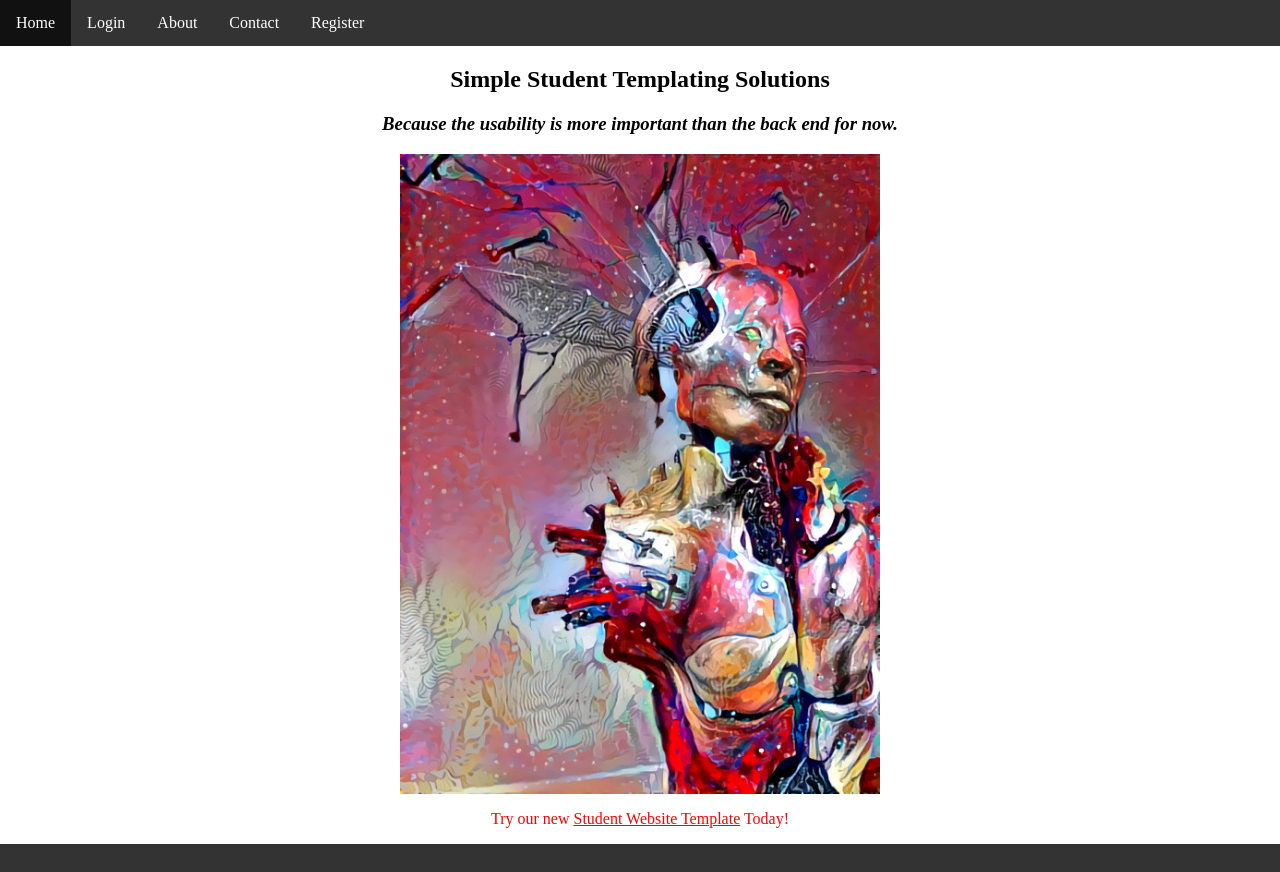
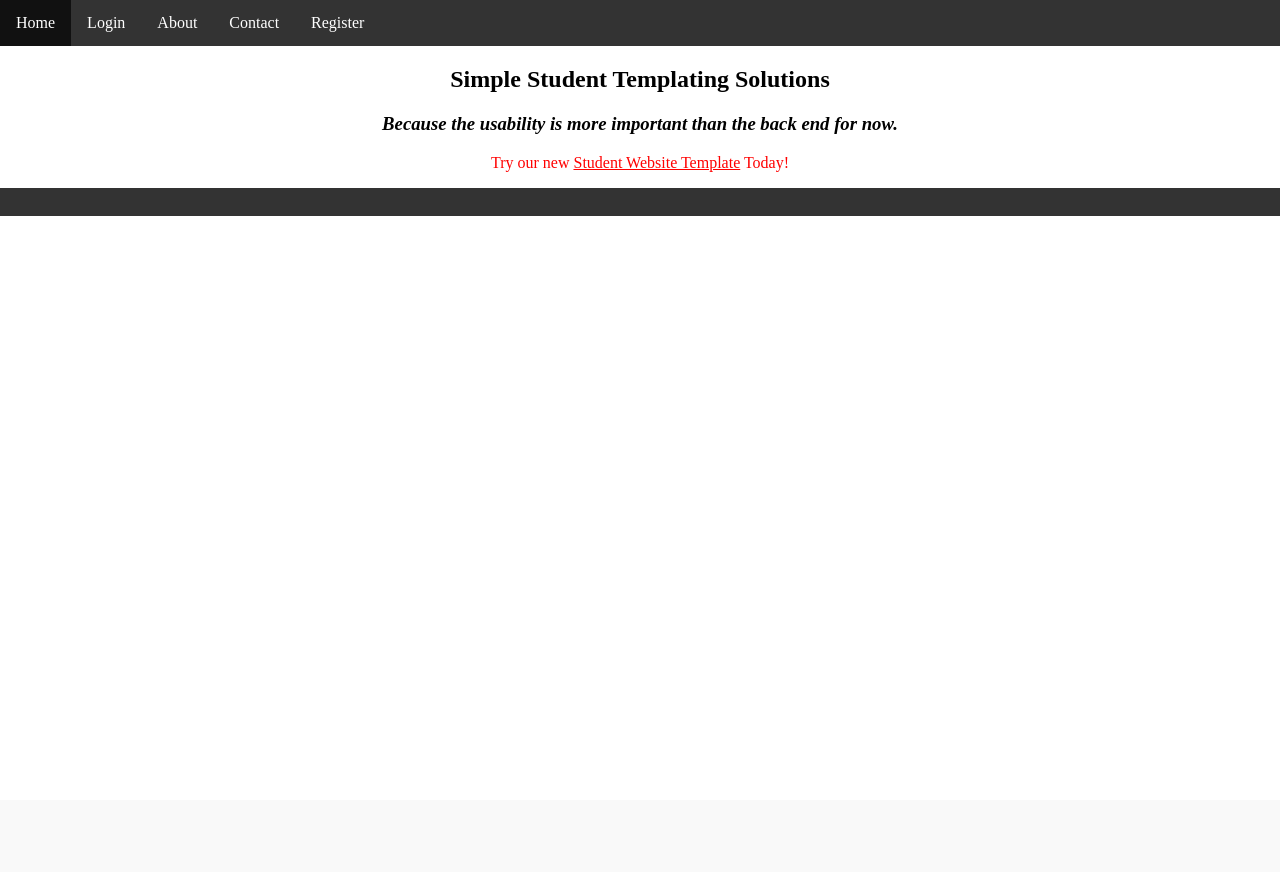
Before and after one commit to msullivan1999/SecureMessenger, a Bottle app: page / in a window 1280 px wide. After the commit the page ends 216 px from the top, so only its background shows below. Run offline with Bottle, Linux system fonts and the light colour scheme.

Commit message:
remove header image

```diff
--- a/run.py
+++ b/run.py
@@ -34,7 +34,7 @@ import controller
 host = 'localhost'
 
 # Test port, change to the appropriate port to host
-port = 8081
+port = 8082
 
 # Turn this off for production
 debug = True
--- a/templates/header.html
+++ b/templates/header.html
@@ -20,7 +20,3 @@
 <h3><i>Because the usability is more important than the back end for now.</i></h3>
 
 <p>
-<img src="img/header.jpg" alt="Some stuff that popped out of tensor flow" height="80%">
-</p>
-
-<p>
```
